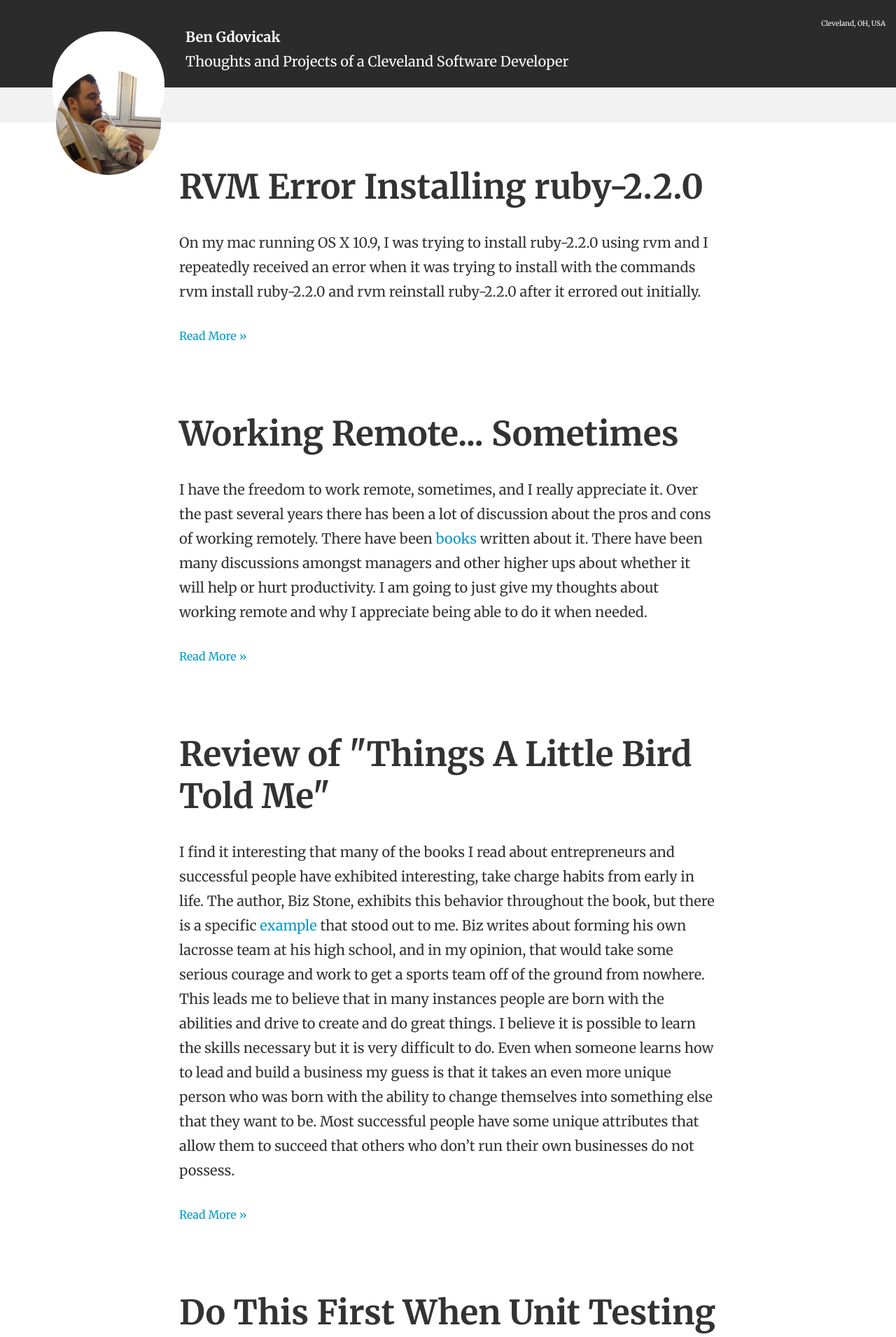
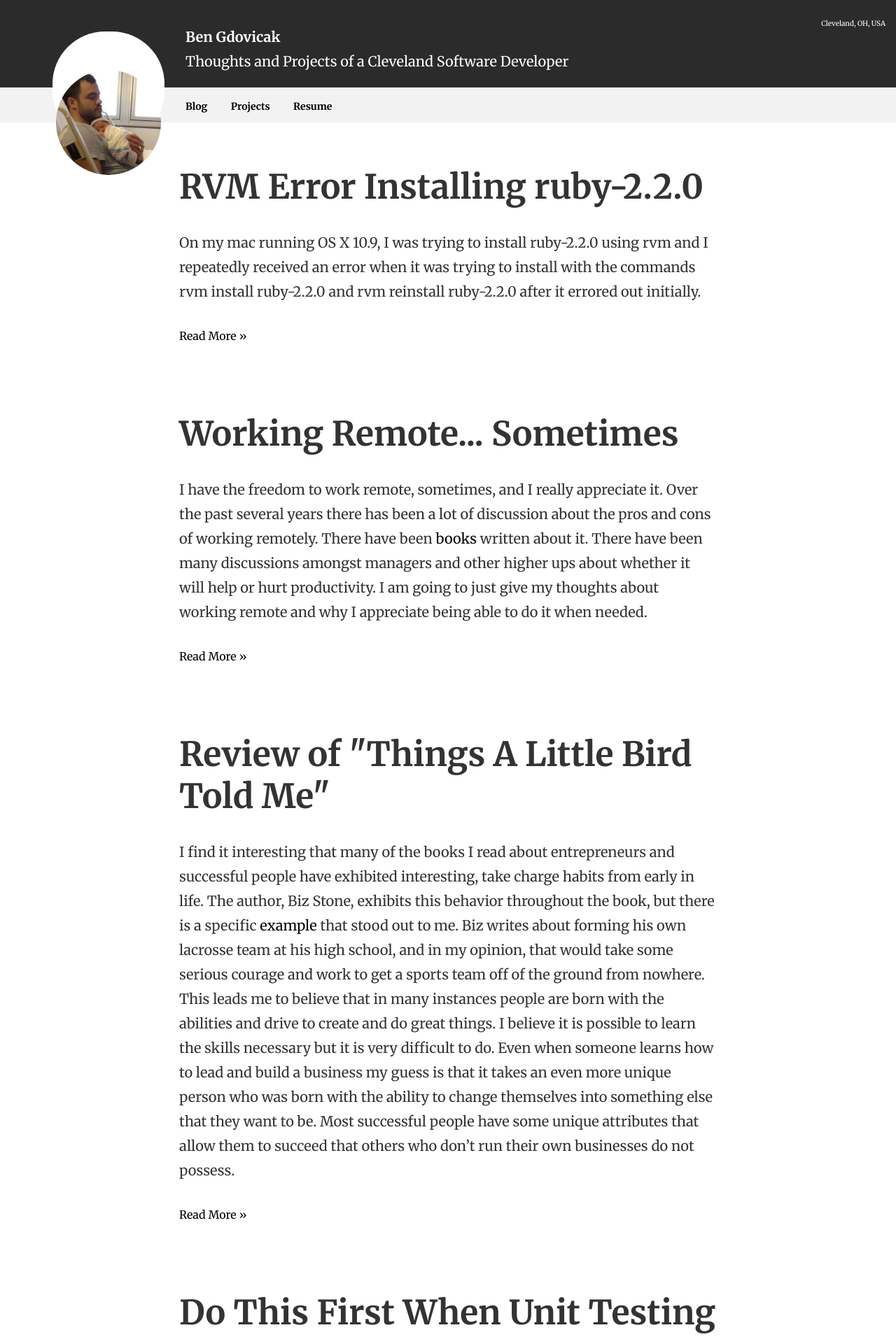
Before and after one commit to gdovicak/gdovicak.github.io, a Jekyll site: the page built from index.html, in a window 1280 px wide. Shown: the top 1911 px of the page at 70% size. Built offline with Jekyll 4.4.1, drawn with Linux system fonts in a browser that asks for light colours; Markdown is read by kramdown in place of the engine named in the settings; the list of posts is cut into pages by our own code.

Commit message:
Added navigation and a resume placeholder

```diff
--- a/_includes/_header.html
+++ b/_includes/_header.html
@@ -13,6 +13,11 @@
     </div>
   </div>
   <div id="banner2">
+    <nav>
+      <a href="/">Blog</a>
+      <a href="/projects.html">Projects</a>
+      <a href="/resume.html">Resume</a>
+    </nav>
   </div>
   <div id="banner_content">
     <div class="circular" style="padding:5px;">
--- a/projects.html
+++ b/projects.html
@@ -6,8 +6,10 @@ title: Ben Gdovicak - Projects
     ================================================== -->
   <style type="text/css">
     .entries{
-      padding-left: 15px;
+        padding: 35px 0px 0px 15px;
+
     }
+
     .entries h3{
       margin: 0px 0px 15px 0px;
     }
--- a/style.css
+++ b/style.css
@@ -44,7 +44,7 @@ small, .small { font-size: 16px; }
   p, .p   { font-size: 20px; }
 }
 
-a { color: #09c; text-decoration: none; }
+a { color: #000000; text-decoration: none; }
 a:hover { color: #069; }
 h1 a { color: #333;}
 
@@ -113,6 +113,15 @@ h1 a { color: #333;}
   -moz-border-radius: 75px;
 }
 
+.entries{
+    padding: 35px 0px 0px 15px;
+
+}
+
+.entries h3{
+  margin: 0px 0px 15px 0px;
+}
+
 .left{
   float:left;
 }
@@ -126,6 +135,17 @@ h1 a { color: #333;}
   margin-left:250px;
 }
 
+nav{
+    margin-left: 265px;
+    font-weight: bold;
+    font-size: 14px;
+    padding-top: 15px;
+}
+
+nav a{
+    margin-right: 30px;
+}
+
 .right{
   float:right;
 }
```
